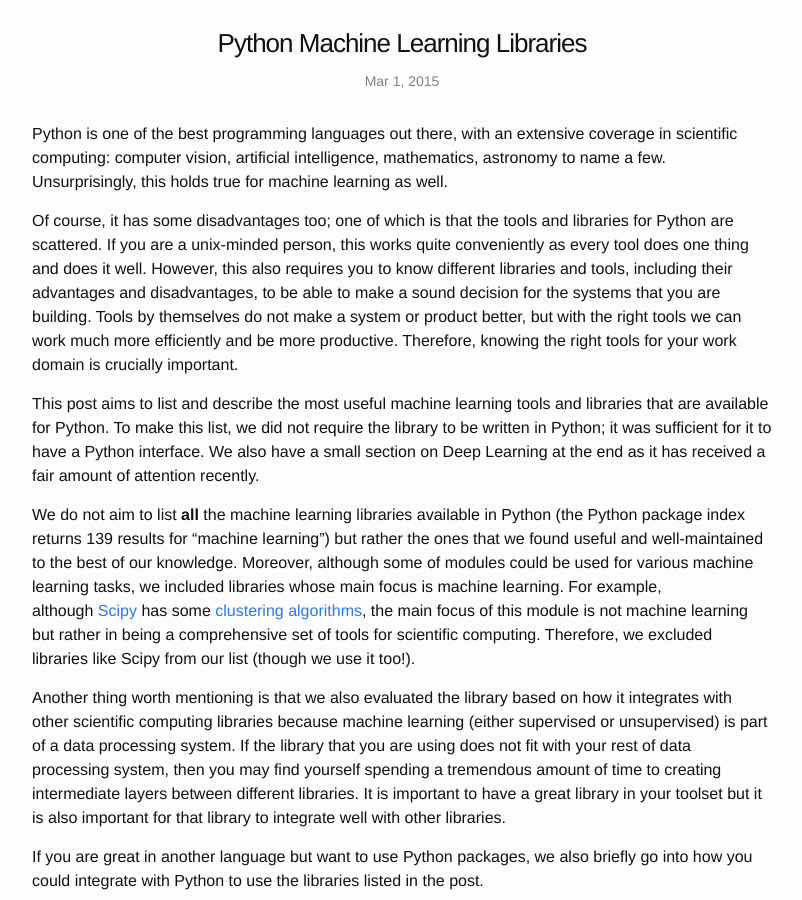
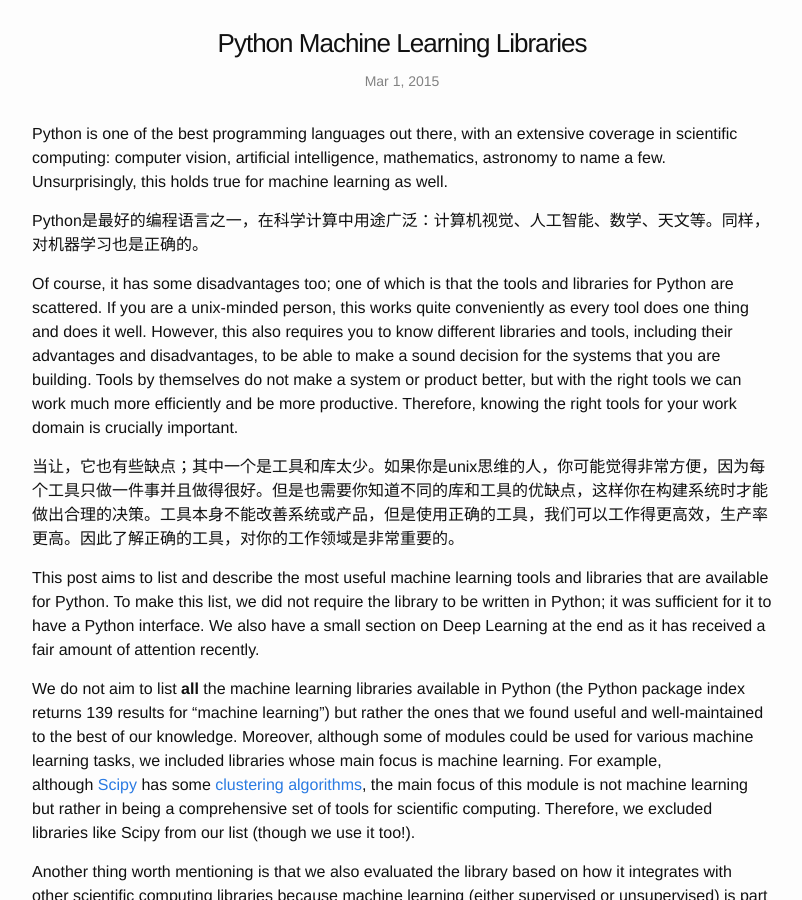
Before and after one commit to douxingxiang/hexo-blog, a Jekyll site: the page built from _posts/translate/2015-03-01-python-machine-learning-libraries.md, in a window 1280 px wide and 900 px high. Shown: the whole window, without its empty margins (238-1040 px from the left). Built offline with Jekyll 4.4.1, drawn with Linux system fonts in a browser that asks for light colours; Markdown is read by kramdown in place of the engine named in the settings; comment, search, counter and statistics services are not loaded.

Commit message:
machine learning 1 p

```diff
--- a/_posts/translate/2015-03-01-python-machine-learning-libraries.md
+++ b/_posts/translate/2015-03-01-python-machine-learning-libraries.md
@@ -1,6 +1,10 @@
 Python is one of the best programming languages out there, with an extensive coverage in scientific computing: computer vision, artificial intelligence, mathematics, astronomy to name a few. Unsurprisingly, this holds true for machine learning as well.
 
+Python是最好的编程语言之一，在科学计算中用途广泛：计算机视觉、人工智能、数学、天文等。同样，对机器学习也是正确的。
+
 Of course, it has some disadvantages too; one of which is that the tools and libraries for Python are scattered. If you are a unix-minded person, this works quite conveniently as every tool does one thing and does it well. However, this also requires you to know different libraries and tools, including their advantages and disadvantages, to be able to make a sound decision for the systems that you are building. Tools by themselves do not make a system or product better, but with the right tools we can work much more efficiently and be more productive. Therefore, knowing the right tools for your work domain is crucially important.
+
+当让，它也有些缺点；其中一个是工具和库太少。如果你是unix思维的人，你可能觉得非常方便，因为每个工具只做一件事并且做得很好。但是也需要你知道不同的库和工具的优缺点，这样你在构建系统时才能做出合理的决策。工具本身不能改善系统或产品，但是使用正确的工具，我们可以工作得更高效，生产率更高。因此了解正确的工具，对你的工作领域是非常重要的。
 
 This post aims to list and describe the most useful machine learning tools and libraries that are available for Python. To make this list, we did not require the library to be written in Python; it was sufficient for it to have a Python interface. We also have a small section on Deep Learning at the end as it has received a fair amount of attention recently.
 
```
